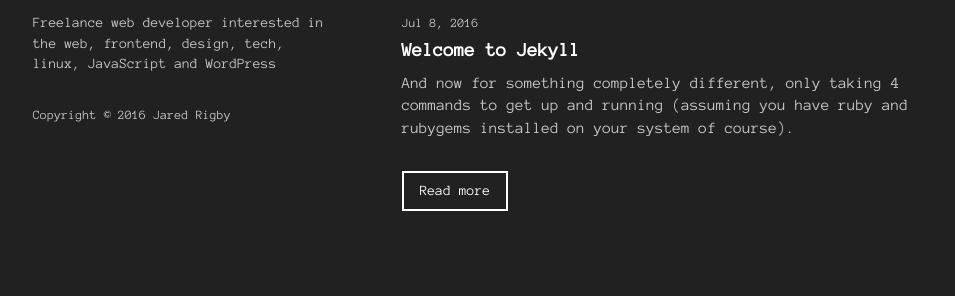
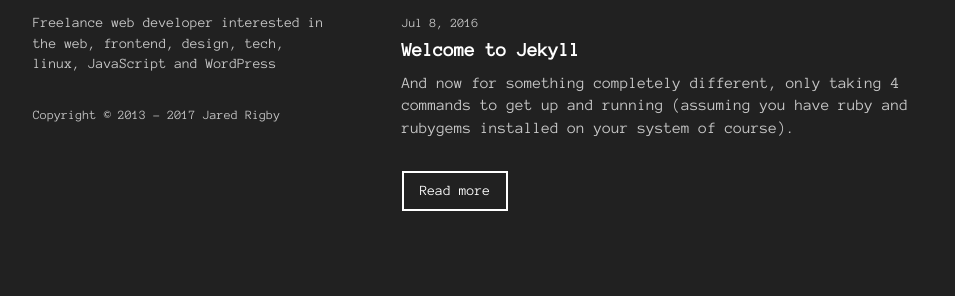
Before and after one commit to jazibobs/jazibobs.github.io, a Jekyll site: the page built from index.html, in a window 1280 px wide. Shown: the part 358-654 px from the top of the page, without its empty margins (159-1114 px from the left). Built offline with Jekyll 4.4.1, drawn with Linux system fonts in a browser that asks for light colours.

Commit message:
Happy New Year! Updated the footer to list the date as 2017.

```diff
--- a/_includes/footer.html
+++ b/_includes/footer.html
@@ -1,6 +1,6 @@
 <footer class="site-footer">
 	<div class="site-desc">{{ site.description }}</div>
-	<div class="site-copyright">Copyright &copy; 2016 Jared Rigby</div>
+	<div class="site-copyright">Copyright &copy; 2013 - 2017 Jared Rigby</div>
 
 	<script>
 	  (function(i,s,o,g,r,a,m){i['GoogleAnalyticsObject']=r;i[r]=i[r]||function(){
```
